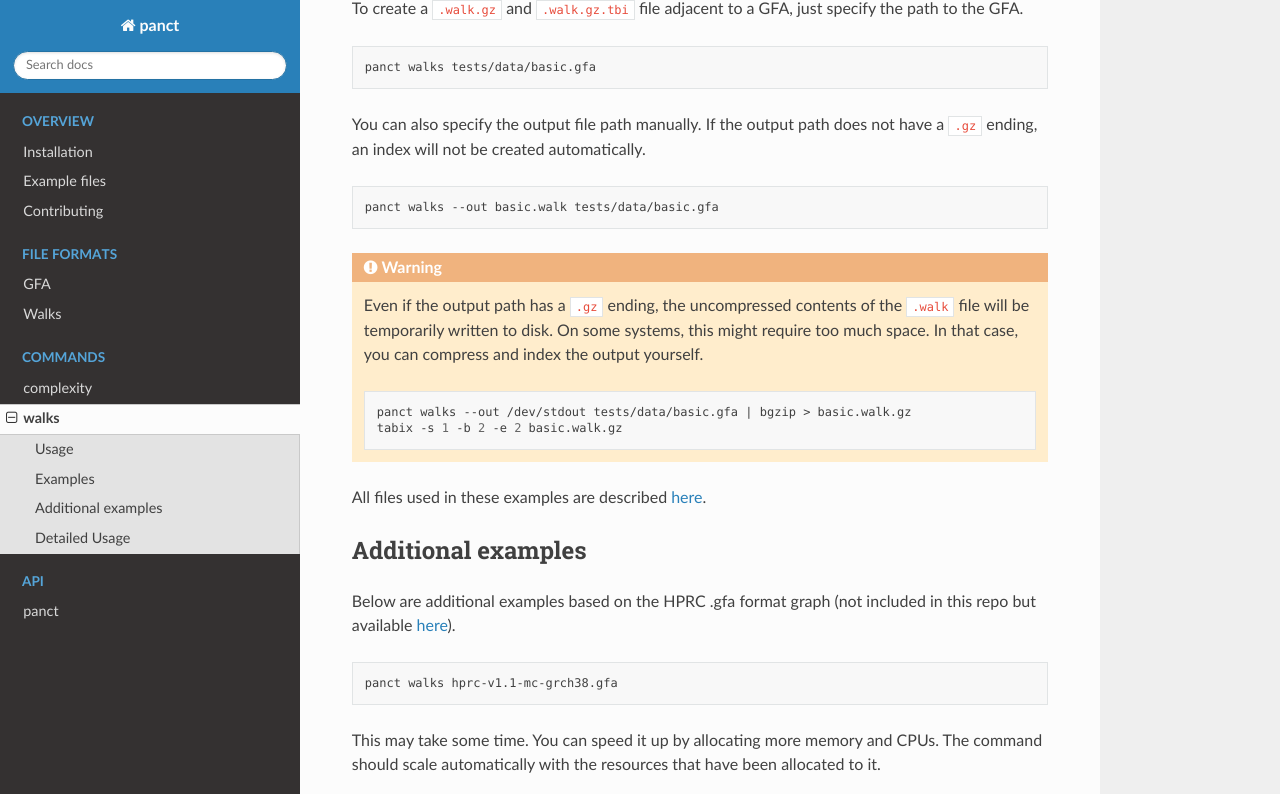
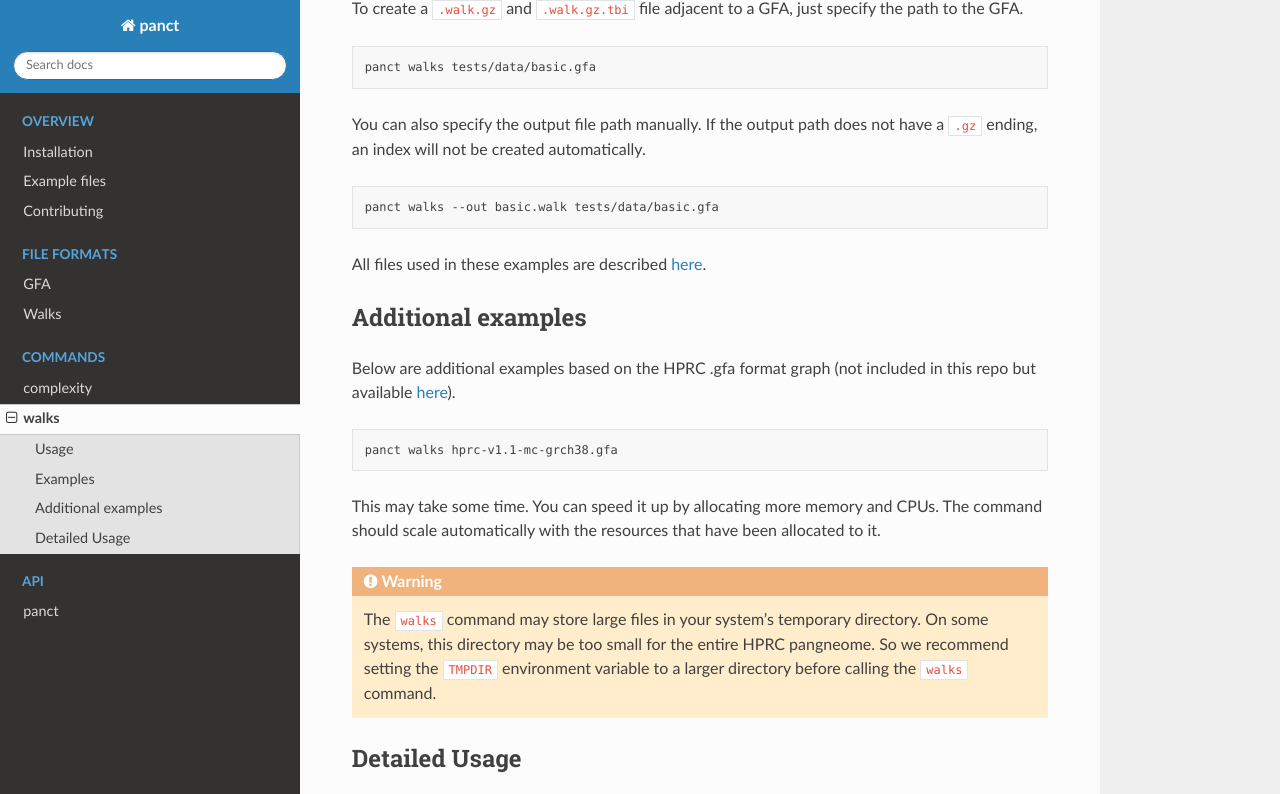
Before and after one commit to CAST-genomics/panCT, a Sphinx documentation site: the page built from docs/commands/walks.rst, in a window 1280 px wide and 900 px high, scrolled down 489 px, cut to the strip 0-794 px from the top of the window. Built offline with Sphinx 7.4.7 and the Read the Docs theme 3.1.0, drawn with Linux system fonts in a browser that asks for light colours.

Commit message:
docs: rm mention of bgzip in walks cmd

```diff
--- a/docs/commands/walks.rst
+++ b/docs/commands/walks.rst
@@ -31,14 +31,6 @@ You can also specify the output file path manually. If the output path does not
 
   panct walks --out basic.walk tests/data/basic.gfa
 
-.. warning::
-  Even if the output path has a ``.gz`` ending, the uncompressed contents of the ``.walk`` file will be temporarily written to disk. On some systems, this might require too much space. In that case, you can compress and index the output yourself.
-
-  .. code-block:: bash
-
-    panct walks --out /dev/stdout tests/data/basic.gfa | bgzip > basic.walk.gz
-    tabix -s 1 -b 2 -e 2 basic.walk.gz
-
 All files used in these examples are described :doc:`here </project_info/example_files>`.
 
 Additional examples
```
